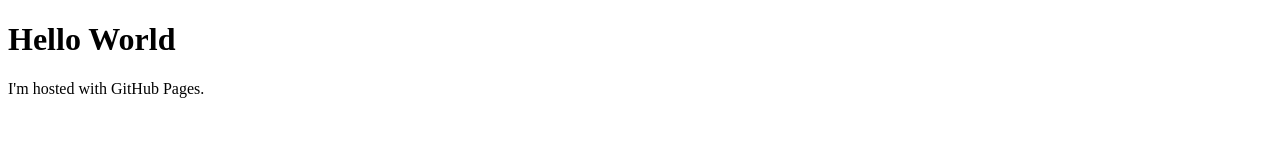
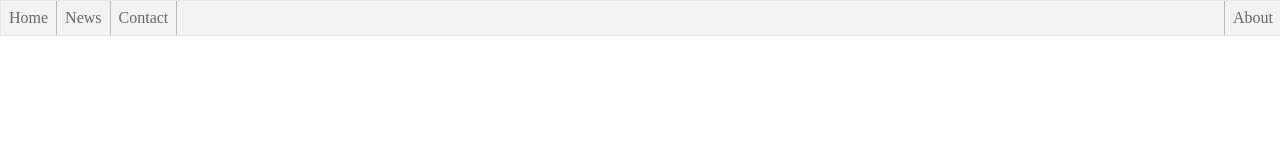
Before and after one commit to lby1992/lby1992.github.io, a plain HTML site: page index.html in a window 1280 px wide. Drawn offline with Linux system fonts and the light colour scheme.

Commit message:
create nav bar

```diff
--- /dev/null
+++ b/css/index.css
@@ -0,0 +1,38 @@
+body {
+    padding: 0;
+    margin: 0;
+}
+
+ul {
+    list-style-type: none;
+    margin: 0;
+    padding: 0;
+    overflow: hidden;
+    width: 100%;
+    border: 1px solid #e7e7e7;
+    background-color: #f3f3f3;
+    position: fixed;
+    top: 0;
+}
+li {
+    float: left;
+    border-right: 1px solid #bbbbbb;
+}
+li:last-child {
+    border-right: none;
+    border-left:  1px solid #bbbbbb;
+}
+li a {
+    display: block;
+    padding: 8px;
+    text-decoration: none;
+    color: #666666;
+}
+/* Change the link color to #111 (black) on hover */
+li a:hover:not(.active) {
+    background-color: #dddddd;
+}
+li a.active {
+    color: white;
+    background-color: #4CAF50;
+}
--- a/index.html
+++ b/index.html
@@ -1,13 +1,28 @@
 <!DOCTYPE html>
 <html>
+
 <head>
+    <meta name="viewport" content="width=device-width">
     <title>Dennis's Page</title>
-    <link rel="icon" type="image/x-icon" href="https://avatars0.githubusercontent.com/u/7285065?s=460&v=4"/>
+    <link rel="icon" type="image/x-icon" href="https://avatars0.githubusercontent.com/u/7285065?s=460&v=4" />
+    <link rel="stylesheet" href="./css/index.css" />
 </head>
 
 <body>
-    <h1>Hello World</h1>
-    <p>I'm hosted with GitHub Pages.</p>
+    <ul>
+        <li>
+            <a href="#home">Home</a>
+        </li>
+        <li>
+            <a href="#news">News</a>
+        </li>
+        <li>
+            <a href="#contact">Contact</a>
+        </li>
+        <li style="float: right;">
+            <a href="#about">About</a>
+        </li>
+    </ul>
 </body>
 
 </html>
```
